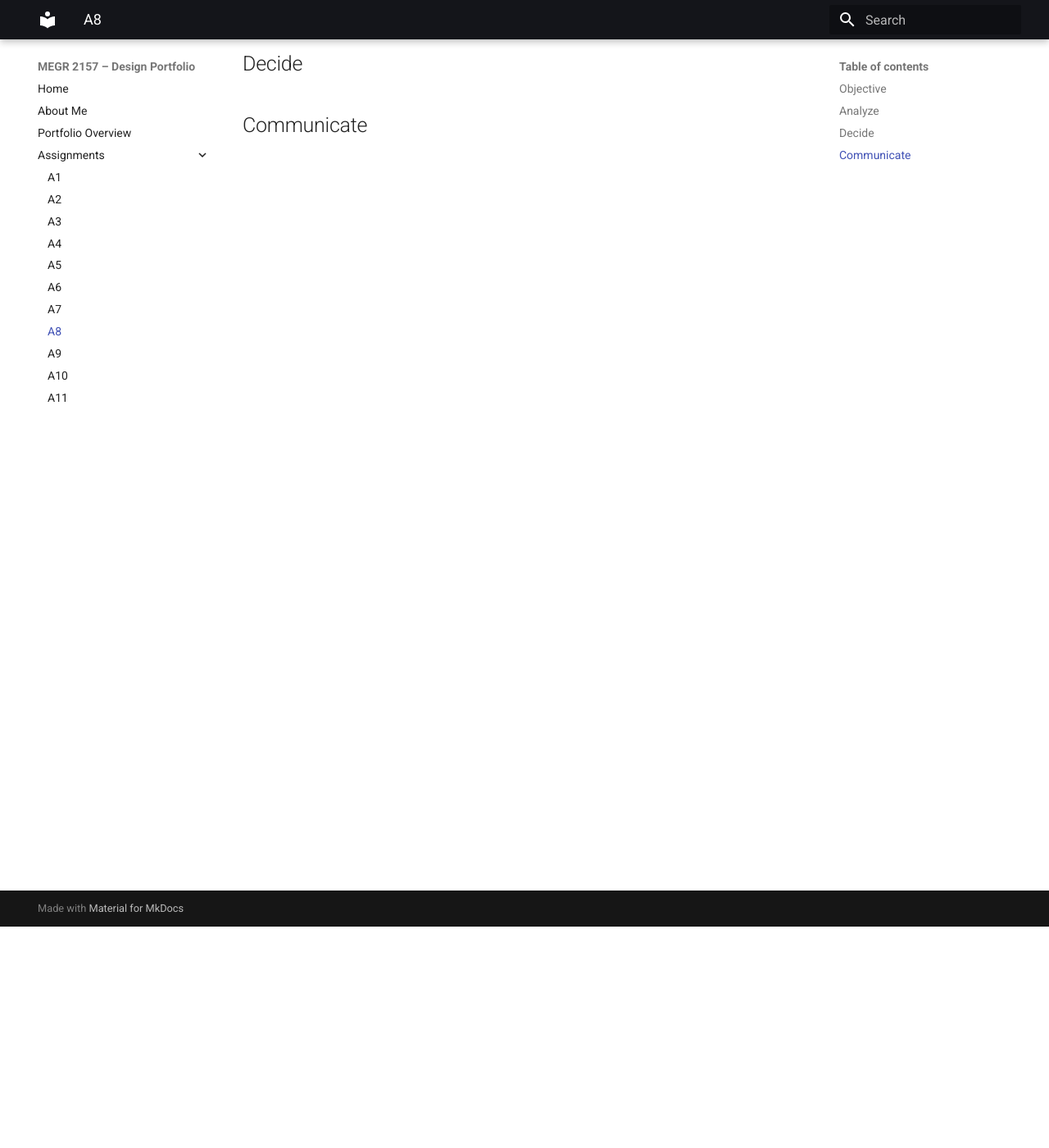
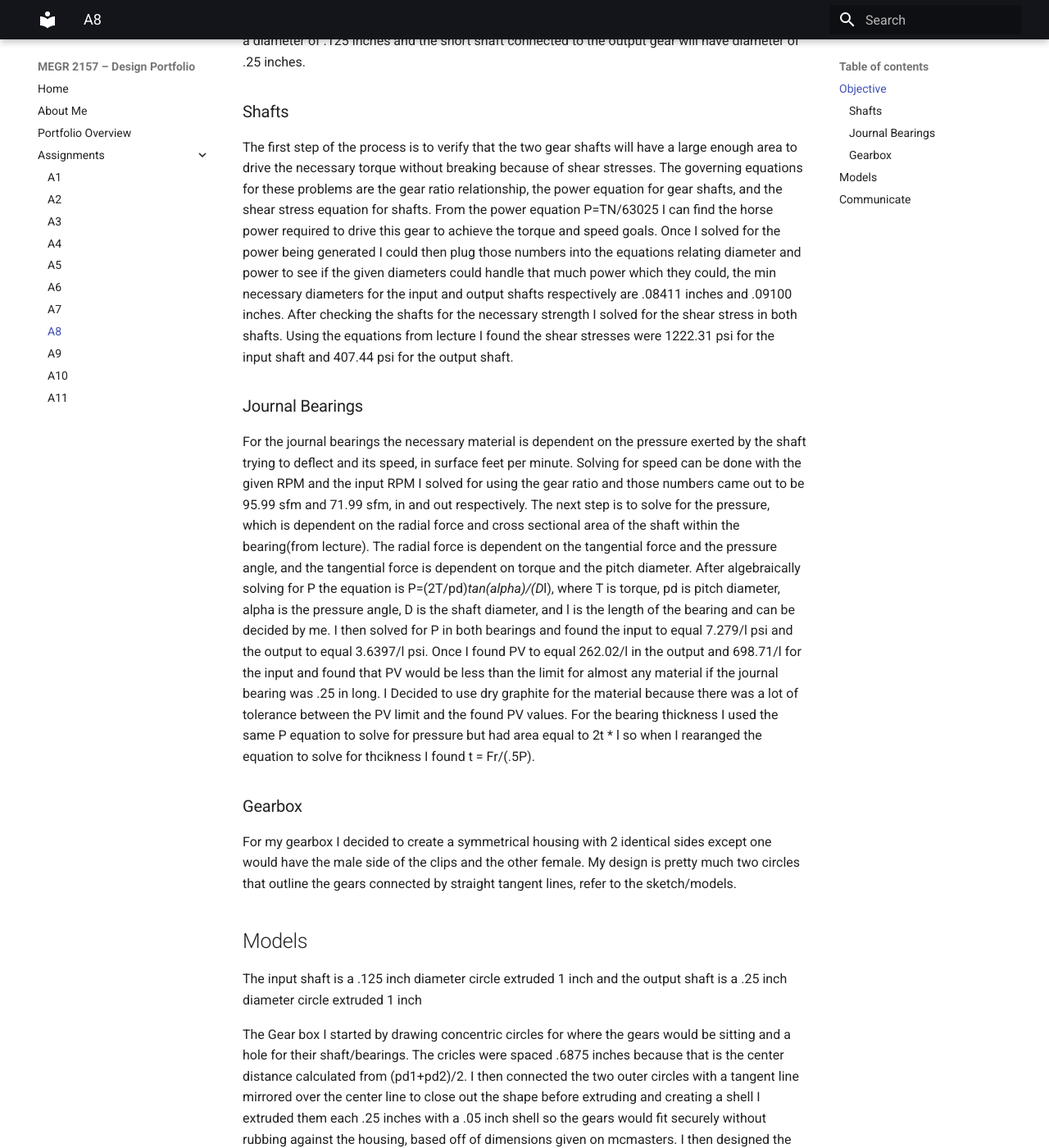
Before and after one commit to whodges5-art/wyatt-hodges-design-projects-portfolio, an MkDocs documentation site: the page built from docs/assignments/A08/index.md, in a window 1280 px wide and 1400 px high, scrolled down 270 px. Shown: the whole window at 82% size. Built offline with MkDocs 1.6.1 and Material for MkDocs 9.7.7, drawn with Linux system fonts in a browser that asks for light colours; some of the changed text lies outside the part shown.

Commit message:
Update index.md

```diff
--- a/docs/assignments/A08/index.md
+++ b/docs/assignments/A08/index.md
@@ -1,12 +1,24 @@
 # A8 – Gears
 
 ## Objective
+The objective of this assignment is to create a gearbox housing for 2 spur gears with a 24:9 gear ratio that will out put 1.25 in-lbf of force while spinning at a speed of 1100 RPM. The shaft diameter and gears that will be used are given in the assignment, the transmission shaft will have a diameter of .125 inches and the short shaft connected to the output gear will have diameter of .25 inches.
 
+### Shafts
+The first step of the process is to verify that the two gear shafts will have a large enough area to drive the necessary torque without breaking because of shear stresses. The governing equations for these problems are the gear ratio relationship, the power equation for gear shafts, and the shear stress equation for shafts. From the power equation P=TN/63025 I can find the horse power required to drive this gear to achieve the torque and speed goals. Once I solved for the power being generated I could then plug those numbers into the equations relating diameter and power to see if the given diameters could handle that much power which they could, the min necessary diameters for the input and output shafts respectively are .08411 inches and .09100 inches. After checking the shafts for the necessary strength I solved for the shear stress in both shafts. Using the equations from lecture I found the shear stresses were 1222.31 psi for the input shaft and 407.44 psi for the output shaft.
+### Journal Bearings
+For the journal bearings the necessary material is dependent on the pressure exerted by the shaft trying to deflect and its speed, in surface feet per minute. Solving for speed can be done with the given RPM and the input RPM I solved for using the gear ratio and those numbers came out to be 95.99 sfm and 71.99 sfm, in and out respectively. The next step is to solve for the pressure, which is dependent on the radial force and cross sectional area of the shaft within the bearing(from lecture). The radial force is dependent on the tangential force and the pressure angle, and the tangential force is dependent on torque and the pitch diameter. After algebraically solving for P the equation is P=(2T/pd)*tan(alpha)/(D*l), where T is torque, pd is pitch diameter, alpha is the pressure angle, D is the shaft diameter, and l is the length of the bearing and can be decided by me. I then solved for P in both bearings and found the input to equal 7.279/l psi and the output to equal 3.6397/l psi. Once I found PV to equal 262.02/l in the output and 698.71/l for the input and found that PV would be less than the limit for almost any material if the journal bearing was .25 in long. I Decided to use dry graphite for the material because there was a lot of tolerance between the PV limit and the found PV values. For the bearing thickness I used the same P equation to solve for pressure but had area equal to 2t * l so when I rearanged the equation to solve for thcikness I found t = Fr/(.5P).
+### Gearbox
+For my gearbox I decided to create a symmetrical housing with 2 identical sides except one would have the male side of the clips and the other female. My design is pretty much two circles that outline the gears connected by straight tangent lines, refer to the sketch/models.
 
-## Analyze
+## Models
+The input shaft is a .125 inch diameter circle extruded 1 inch and the output shaft is a .25 inch diameter circle extruded 1 inch
 
+The Gear box I started by drawing concentric circles for where the gears would be sitting and a hole for their shaft/bearings. The cricles were spaced .6875 inches because that is the center distance calculated from (pd1+pd2)/2. I then connected the two outer circles with a tangent line mirrored over the center line to close out the shape before extruding and creating a shell I extruded them each .25 inches with a .05 inch shell so the gears would fit securely without rubbing against the housing, based off of dimensions given on mcmasters. I then designed the clips by creating a box with draft on one gearbox and a hook shaped flange on the other so the hook could easily slide over the box and attach to the other housing.
 
-## Decide
+For the assembly the first step was to make my parts not fixed so the could be free to mate with each other I then created 2 center lines spaced .6875 to use as reference for the parts. I first made the gears concentric with the centerlines so they were correctly spaced and then added the gear mate between the two so they interacted correctly. After mating the gears I inserted the shafts by making the ends coincident with with gear faces and concentric with the centerlines. I next added the gear housings by setting the shaft holes concentric to their respective centerlines then offset one housing .1 inches from the face of a gear and the other coincident with the faces that meet when the box is closed. Lastly I added the bearings by making them concentric with the centerlines and coincident with the inside faces of the gear housing.
+
 
 
 ## Communicate
+
+This took me about 9 hours to get done. I learned about how bearings functions and the importance of material selection for that process of designing bearings. I also learned about the importance of shaft size and strength in gearboxes for transmitting the correct amount of power without breaking or deforming from stress.
```
